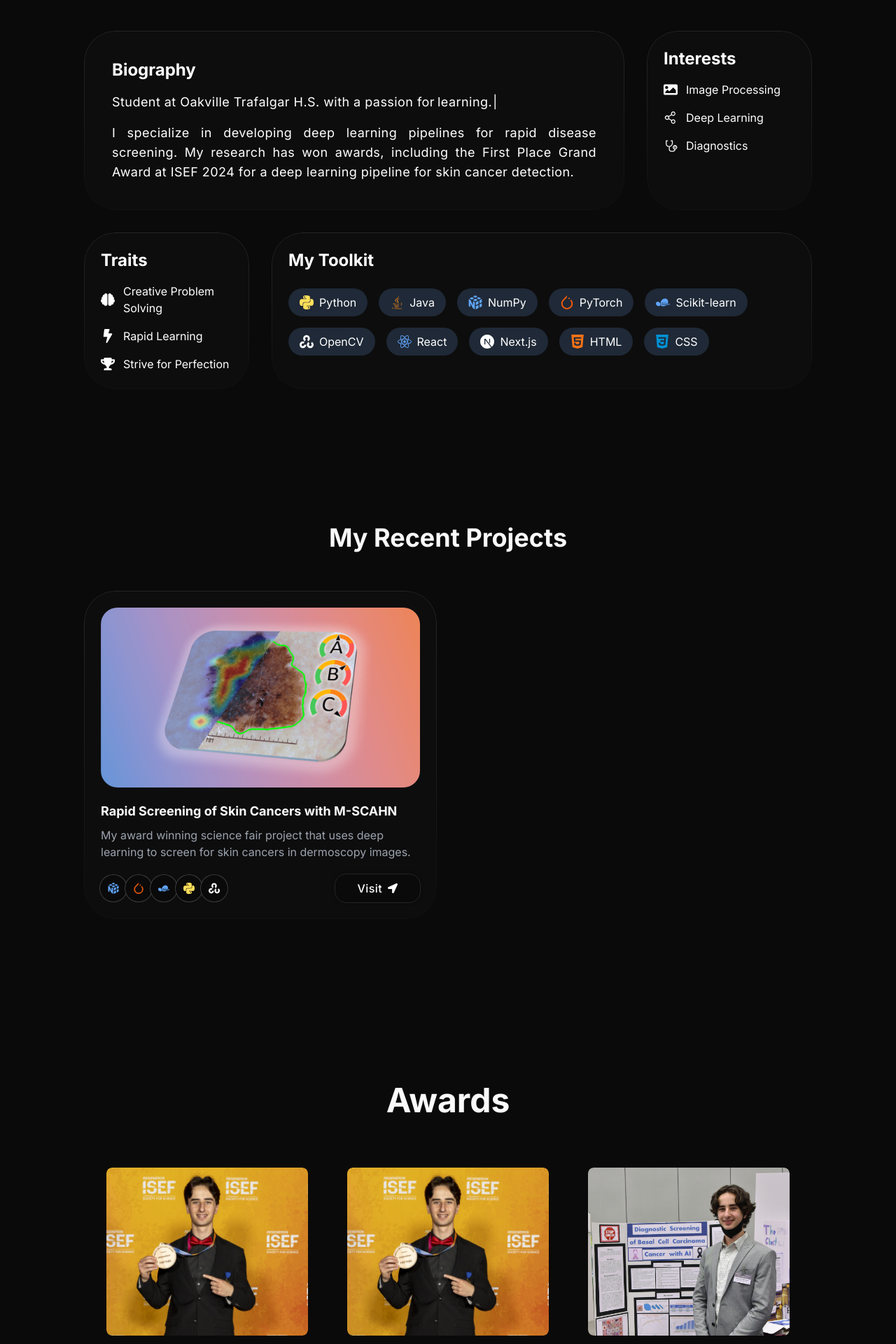
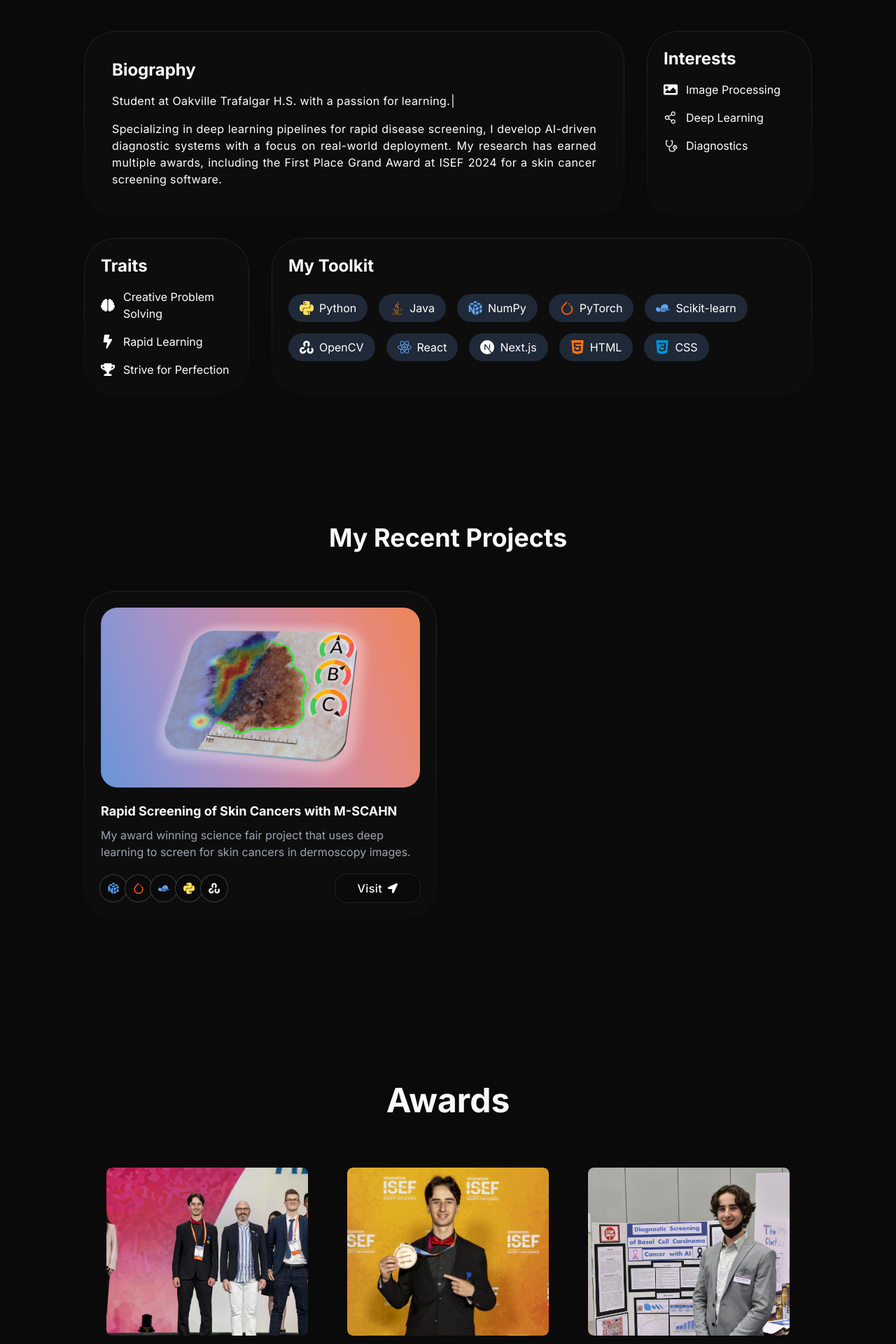
Before and after one commit to anthonyeft/portfolio-website, a Next.js app: page / in a window 1280 px wide. Shown: the part 900-2820 px from the top of the page at 70% size. Built offline with nearby package versions, Linux system fonts and the light colour scheme; no server answers.

Commit message:
add award image

```diff
--- a/components/About.tsx
+++ b/components/About.tsx
@@ -19,7 +19,7 @@ export default function About() {
           <ThemeCard otherClasses="relative bg-black-200 p-5 lg:p-10 rounded-[1.5rem] lg:rounded-[2.8rem] overflow-hidden h-full">
             <h2 className="text-xl lg:text-2xl font-bold text-white mb-3 lg:mb-4">Biography</h2>
 
-            <div className="text-base lg:text-lg text-white leading-relaxed tracking-wide">
+            <div className="text-sm lg:text-base text-white leading-relaxed tracking-wide">
               <div className="flex flex-wrap items-start gap-1 mt-2 lg:mt-4 mb-4">
                 <span>Student at Oakville Trafalgar H.S. with a passion for</span>
                 <span className="inline-block min-w-[180px]">
@@ -27,7 +27,7 @@ export default function About() {
                 </span>
               </div>
               <p className="text-justify">
-                I specialize in developing deep learning pipelines for rapid disease screening. My research has won awards, including the First Place Grand Award at ISEF 2024 for a deep learning pipeline for skin cancer detection.
+                Specializing in deep learning pipelines for rapid disease screening, I develop AI-driven diagnostic systems with a focus on real-world deployment. My research has earned multiple awards, including the First Place Grand Award at ISEF 2024 for a skin cancer screening software.
               </p>
             </div>
           </ThemeCard>
--- a/data/index.tsx
+++ b/data/index.tsx
@@ -6,7 +6,6 @@ export const navItems = [
   { name: "About", link: "#about" },
   { name: "Projects", link: "#projects" },
   { name: "Awards", link: "#awards" },
-  { name: "Talks", link: "#talks" },
   { name: "News", link: "#news" },
   { name: "Contact", link: "#contact" },
 ];
@@ -46,7 +45,7 @@ export const awards = [
   {
     title: "Grade 10",
     description: "",
-    img: "/award3.jpg",
+    img: "/award4.jpg",
     content: () => (
       <>
         <p>Achievements in Grade 10:</p>
```
Also changed, not shown: public/award4.jpg (added).
